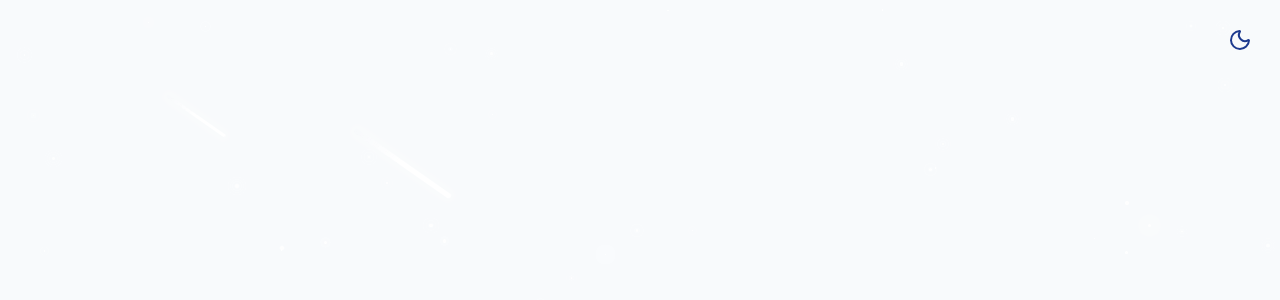
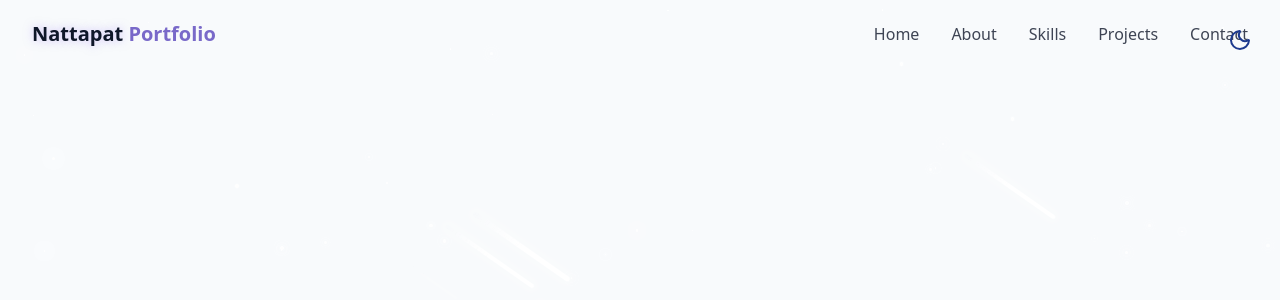
Before and after one commit to NattapatJanchaysang/Portfolio, a React (Vite) app: page / in a window 1280 px wide. Shown: the top 300 px of the page. Built offline with nearby package versions, Linux system fonts and the light colour scheme.

Commit message:
Made Logo NavBar desktop and Mobile version

```diff
--- /dev/null
+++ b/src/components/NavBar.jsx
@@ -0,0 +1,86 @@
+import { cn } from "@/lib/utils";
+import { useEffect, useState } from "react";
+import { Menu, X} from "lucide-react";
+
+
+
+const NavItems = [
+    { name: "Home", href: "#hero" },
+    { name: "About", href: "#about" },
+    { name: "Skills", href: "#skills" },
+    { name: "Projects", href: "#project" },
+    { name: "Contact", href: "#contact" },
+]
+
+
+export const NavBar = () => {
+
+    const [isscrolled, setIsScrolled] = useState(false); /* สร้าง state เพื่อตรวจสอบการ scroll */
+    const [isMenuopen, setIsMenuOpen] = useState(false); /* สร้าง state เพื่อตรวจสอบเมนูมือถือเปิดหรือปิด */
+
+    useEffect(() => {
+        const handleScroll = () => {
+            setIsScrolled(window.screenY > 10);
+        };
+
+        window.addEventListener("scroll", handleScroll);
+        return () => window.removeEventListener("scroll", handleScroll);
+    }, []); /* เพิ่ม event listener เมื่อ scroll และลบเมื่อ component ถูกทำลาย */
+
+
+
+
+    return (
+    <nav className={cn("fixed w-full z-40 transition-all duration-300" ,
+        isscrolled ? "py-3 bg-background/80 backdrop-blur-md shadow-md" : "py-5 bg-transparent")}>
+
+        <div className="container flex items-center justify-between">
+
+        {/* Logo */}
+            <a className="text-xl font-bold text-primary flex items-center" href="#hero">
+                <span className="relative z-10">
+                    <span className="text-glow text-foreground">Nattapat</span> Portfolio
+                </span>
+            </a>
+
+        {/* Desktop Nav */}
+        <div className="hidden md:flex space-x-8">
+            {NavItems.map((item, key) => (
+                <a key={key} href={item.href} className="text-foreground/80 hover:text-primary transition-colors duratuion-300">
+                    {item.name}
+                </a>
+
+            ))}
+        </div>
+
+        {/* Mobile Nav */}
+
+
+        {/* ปุ่มเปิดปิดเมนูมือถือ */}
+        <button  className="md:hidden z-50 p-2 text-foreground" onClick={() => setIsMenuOpen((prev) => !prev)} aria-label={isMenuopen ? "Close menu" : "Open menu"}>
+            {isMenuopen ? <X size={24}/> : <Menu size={24}/>}
+        </button>
+
+        <div className={cn("fixed inset-0 bg-background/95 backdrop-blur-md flex flex-col items-center justify-center",
+            "transition-all duration-300 md-hidden",
+            isMenuopen ? "opacity-100 pointer-events-auto" : "opacity-0 pointer-events-none"
+        )}>
+        <div className="flex flex-col space-y-8 text-xl">
+            {NavItems.map((item, key) => (
+                <a key={key} href={item.href} className="text-foreground/80 hover:text-primary transition-colors duratuion-300"
+                onClick={() => setIsMenuOpen(false)}>
+                    {item.name}
+                </a>
+
+            ))}
+        </div>
+        </div>
+
+
+
+
+
+        </div>
+    </nav>
+    )
+}
--- a/src/pages/Home.jsx
+++ b/src/pages/Home.jsx
@@ -1,5 +1,6 @@
 import { ThemeToggle } from "@/components/ThemeToggle";
 import { StarBackground } from "@/components/StarBackground";
+import { NavBar } from "@/components/NavBar";
 
 const Home = () => {
     return (
@@ -10,7 +11,7 @@
             {/* Background effect (for Aesthetic 555) */}
             <StarBackground />
             {/* Navbar */}
-
+            <NavBar />
             {/* Main content */}
 
             {/* footer */}
```
